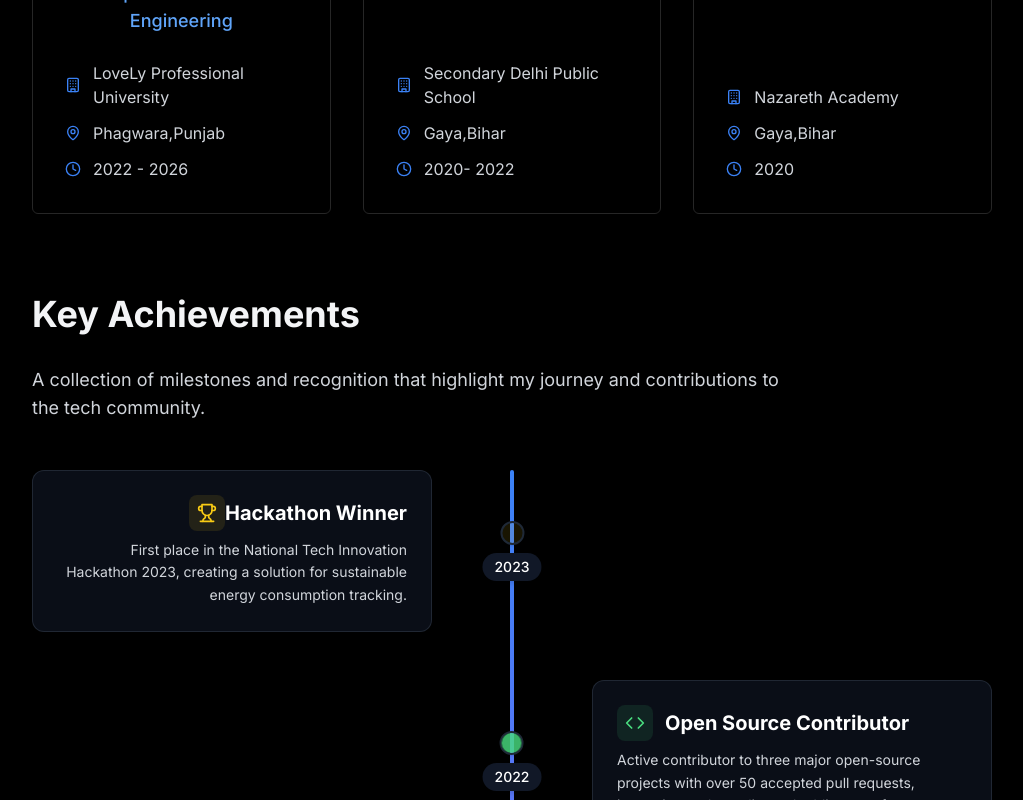
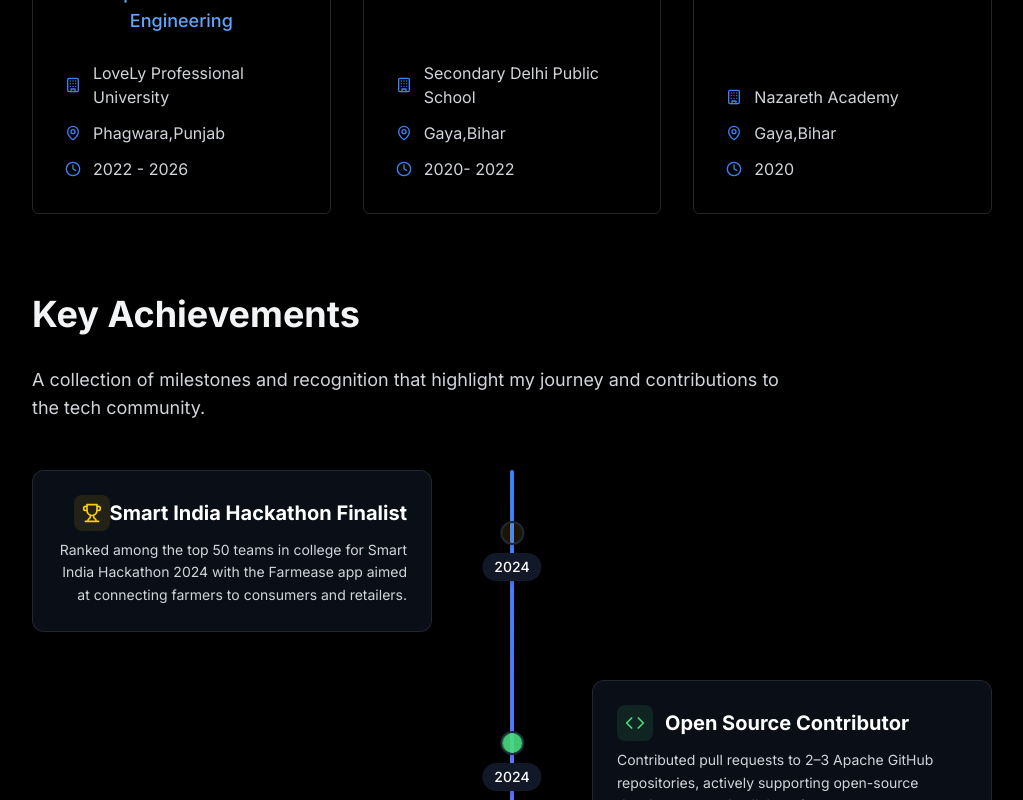
Before and after one commit to Shinkhal/Nextjs-Portfolio, a Next.js app: page / in a window 1280 px wide. Shown: the part 2000-2800 px from the top of the page, without its empty margins (128-1151 px from the left). Built offline with nearby package versions, Linux system fonts and the light colour scheme.

Commit message:
achievemnts

```diff
--- a/src/components/about.jsx
+++ b/src/components/about.jsx
@@ -3,65 +3,57 @@ import Image from "next/image";
 import { personalDetails, workDetails, eduDetails } from "../details";
 import { CardSpotlight } from "@/components/ui/card-spotlight";
 import BlurFade from "@/components/magicui/blur-fade";
-import { Building, GraduationCap, MapPin, Clock, Briefcase, Medal, BookOpen, Award, Trophy, Star, Code, Target } from 'lucide-react';
+import { Building, GraduationCap, MapPin, Clock, Briefcase, Medal, BookOpen, Trophy, Star, Code, HeartHandshake} from 'lucide-react';
 
 // Example achievements - you can move these to your details file later
 const achievements = [
   {
     id: 1,
-    title: "Hackathon Winner",
-    description: "First place in the National Tech Innovation Hackathon 2023, creating a solution for sustainable energy consumption tracking.",
+    title: "Smart India Hackathon Finalist",
+    description: "Ranked among the top 50 teams in college for Smart India Hackathon 2024 with the Farmease app aimed at connecting farmers to consumers and retailers.",
     icon: Trophy,
-    year: "2023",
+    year: "2024",
     color: "text-yellow-400",
     bgColor: "bg-yellow-400/10"
   },
   {
     id: 2,
     title: "Open Source Contributor",
-    description: "Active contributor to three major open-source projects with over 50 accepted pull requests, improving code quality and adding new features.",
+    description: "Contributed pull requests to 2–3 Apache GitHub repositories, actively supporting open-source development and collaboration.",
     icon: Code,
-    year: "2022",
+    year: "2024",
     color: "text-green-400",
     bgColor: "bg-green-400/10"
   },
   {
     id: 3,
-    title: "Research Publication",
-    description: "Co-authored a paper on 'AI Applications in Healthcare' published in the International Journal of Computer Science and Technology.",
-    icon: BookOpen,
-    year: "2022",
-    color: "text-purple-400",
-    bgColor: "bg-purple-400/10"
-  },
-  {
-    id: 4,
-    title: "Technical Speaker",
-    description: "Presented at three tech conferences on advanced web development techniques and emerging technologies.",
+    title: "Top Performer on HackerRank",
+    description: "Earned a 5-star badge in Problem Solving on HackerRank, demonstrating consistent DSA and algorithmic skills.",
     icon: Star,
-    year: "2021",
+    year: "2023",
     color: "text-blue-400",
     bgColor: "bg-blue-400/10"
   },
   {
-    id: 5,
-    title: "Project Leadership",
-    description: "Led a team of six developers to successfully deliver a critical enterprise project ahead of schedule with zero critical bugs.",
-    icon: Target,
-    year: "2020",
-    color: "text-red-400",
-    bgColor: "bg-red-400/10"
+    id: 4,
+    title: "Volunteering & Community Work",
+    description: "Organized blood donation camps in collaboration with NGOs to support healthcare efforts in underprivileged communities.",
+    icon: HeartHandshake,
+    year: "2023",
+    color: "text-pink-400",
+    bgColor: "bg-pink-400/10"
   },
   {
-    id: 6,
-    title: "Recognition Award",
-    description: "Received the 'Outstanding Technical Innovation' award at my previous workplace for developing an automation solution that reduced process time by 70%.",
-    icon: Award,
-    year: "2019",
-    color: "text-orange-400",
-    bgColor: "bg-orange-400/10"
+    id: 5,
+    title: "Super 30 Member",
+    description: "Selected as part of the prestigious Super 30 program, receiving focused training in engineering entrance preparation and problem-solving.",
+    icon: GraduationCap,
+    year: "2020",
+    color: "text-emerald-400",
+    bgColor: "bg-emerald-400/10"
   }
 ];
+
 
 function About() {
   return (
```
